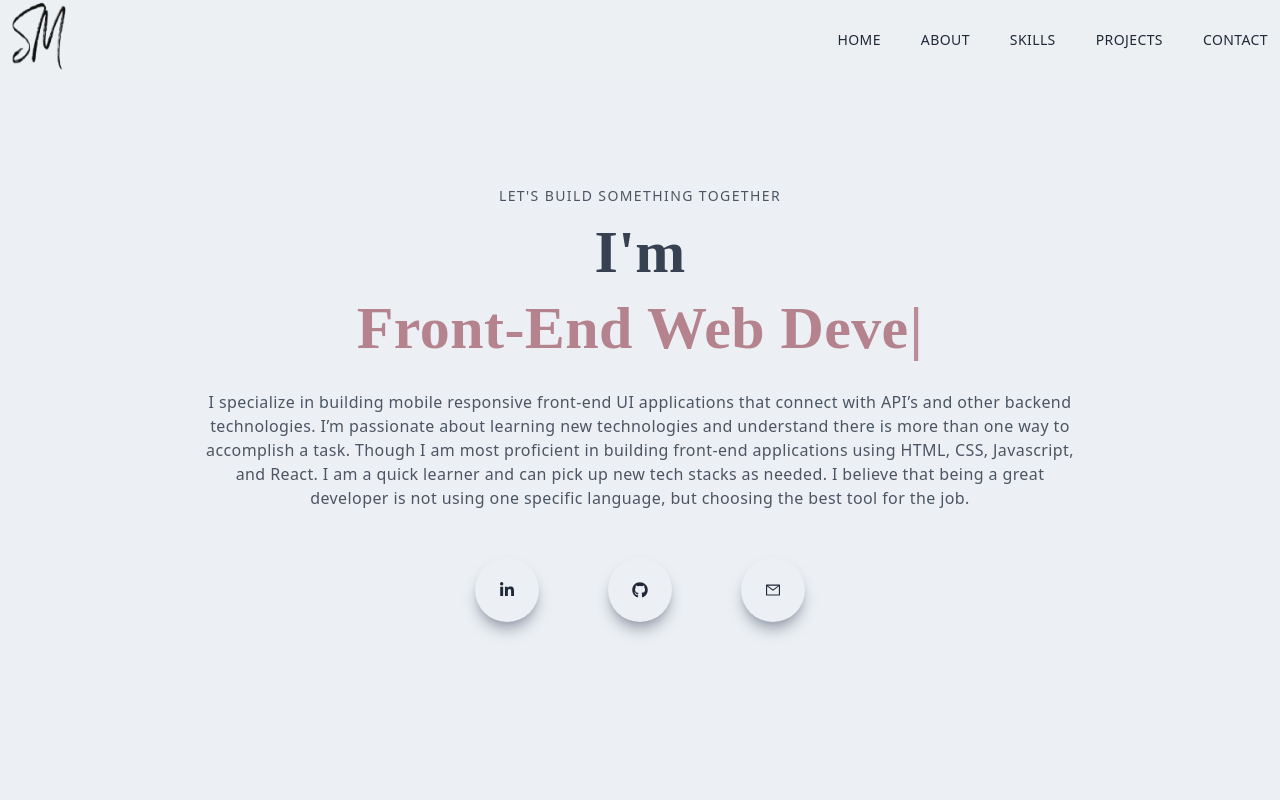
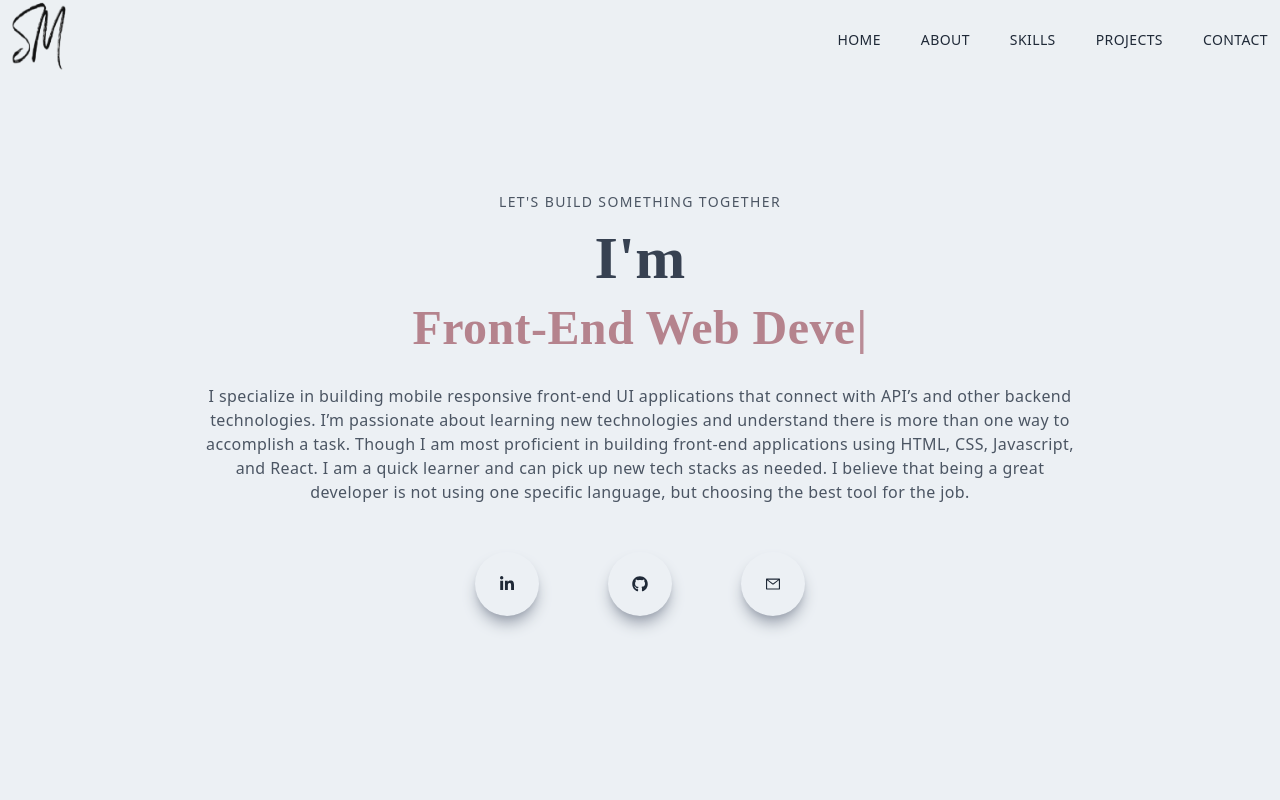
Before and after one commit to sandram92/Portfolio, a Next.js app: page / in a window 1280 px wide. Shown: the top 800 px of the page. Built offline with nearby package versions, Linux system fonts and the light colour scheme.

Commit message:
font-size of Typewriter changed

```diff
--- a/components/Main.jsx
+++ b/components/Main.jsx
@@ -13,7 +13,7 @@ const Main = () => {
             Let's build something together
           </p>
           <h1 className="pt-4 text-gray-700">I'm </h1>
-          <h1 className="py-4 text-[#b5838d]">
+          <h1 className="py-4 text-[#b5838d] text-5xl">
             <Typewriter
               options={{
                 strings: ["Sandra", "Front-End Web Developer"],
```
